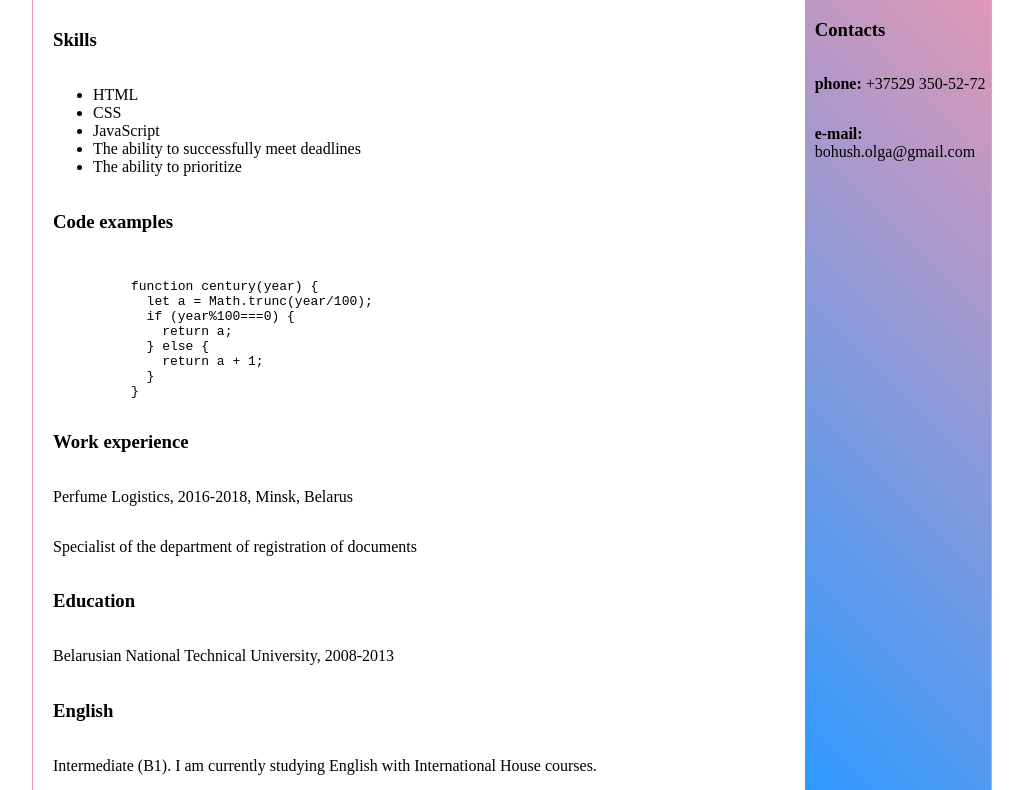
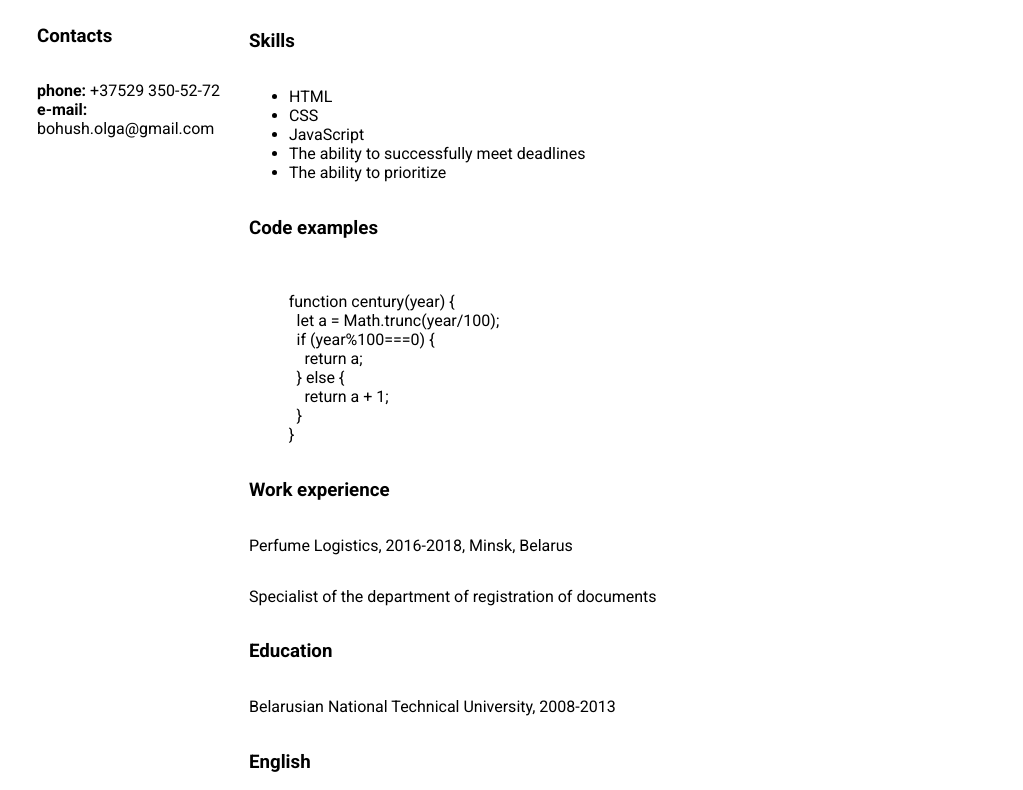
Before and after one commit to OlgaBogush/rsschool-cv, a plain HTML site: page index.html in a window 1280 px wide. Shown: the part 126-916 px from the top of the page, without its empty margins (128-1151 px from the left). Drawn offline with Linux system fonts and the light colour scheme.

Commit message:
fix: add fonts

```diff
--- a/index.html
+++ b/index.html
@@ -3,12 +3,26 @@
   <head>
     <meta charset="UTF-8" />
     <meta name="viewport" content="width=device-width, initial-scale=1.0" />
+    <link rel="preconnect" href="https://fonts.googleapis.com" />
+    <link rel="preconnect" href="https://fonts.gstatic.com" crossorigin />
+    <link
+      href="https://fonts.googleapis.com/css2?family=Roboto:ital,wght@0,100;0,300;0,400;0,500;0,700;0,900;1,100;1,300;1,400;1,500;1,700;1,900&display=swap"
+      rel="stylesheet"
+    />
     <link rel="stylesheet" href="./style.css" />
     <title>Volha Bohush</title>
   </head>
 
   <body>
     <div class="container">
+      <div class="container__intro">
+        <h1 cl>Volha Bohush</h1>
+        <h3>Contacts</h3>
+        <p>
+          <b>phone:</b> +37529 350-52-72 <br />
+          <b>e-mail:</b> bohush.olga@gmail.com
+        </p>
+      </div>
       <div class="container__info">
         <h3>About me</h3>
         <p>
@@ -45,12 +59,6 @@
           House courses.
         </p>
       </div>
-      <div class="container__intro">
-        <h1 cl>Volha Bohush</h1>
-        <h3>Contacts</h3>
-        <p><b>phone:</b> +37529 350-52-72</p>
-        <p><b>e-mail:</b> bohush.olga@gmail.com</p>
-      </div>
     </div>
   </body>
 </html>
--- a/style.css
+++ b/style.css
@@ -1,22 +1,22 @@
 * {
   box-sizing: border-box;
+  font-family: "Roboto", serif;
 }
 .container {
   display: flex;
   margin: 0 auto;
   width: 100%;
   max-width: 960px;
-  border: 1px solid #F498AD;
+}
+.container__intro {
+  display: flex;
+  flex-direction: column;
+  width: 35%;
+  padding: 5px;
+  border-right: 1px;
 }
 .container__info {
   display: flex;
   flex-direction: column;
   padding-left: 20px;
 }
-.container__intro {
-  display: flex;
-  flex-direction: column;
-  padding-left: 10px;
-  width: 30%;
-  background: linear-gradient(45deg, #2E9AFF, #F498AD);
-}
```
